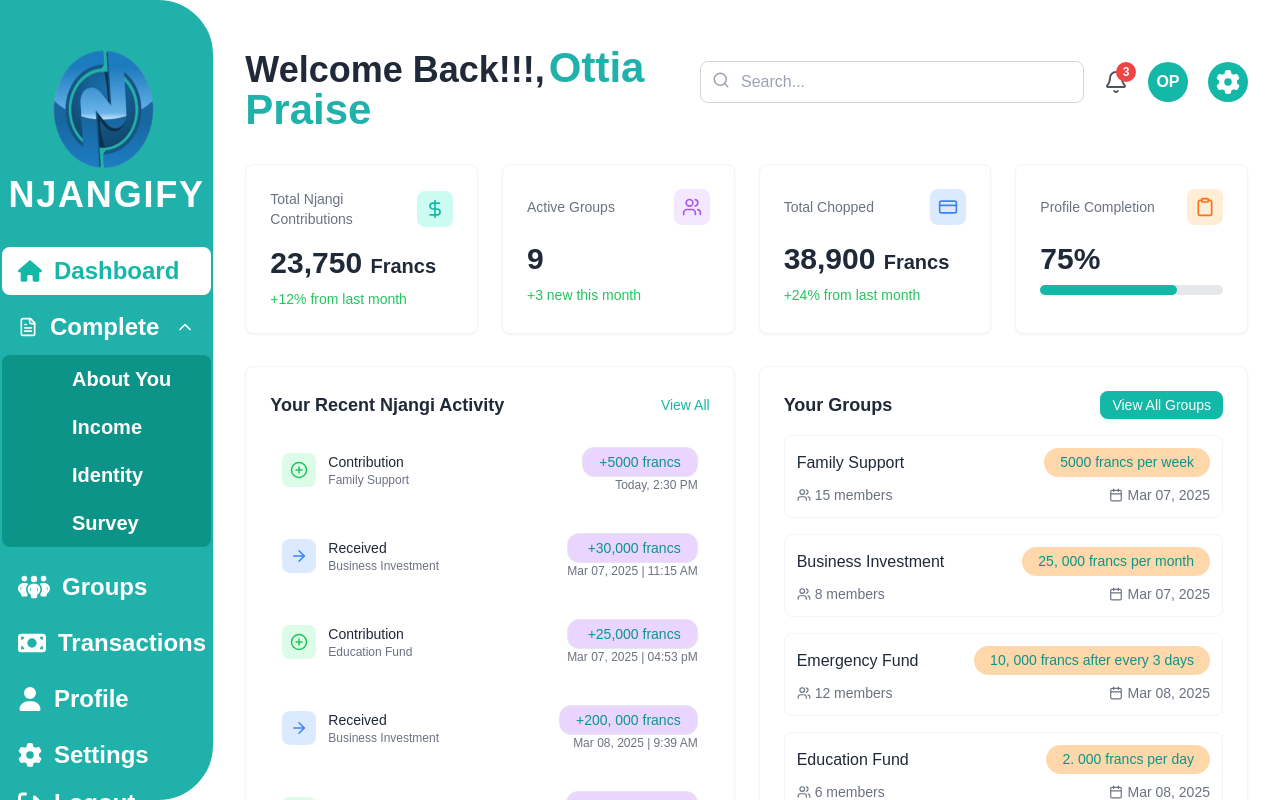
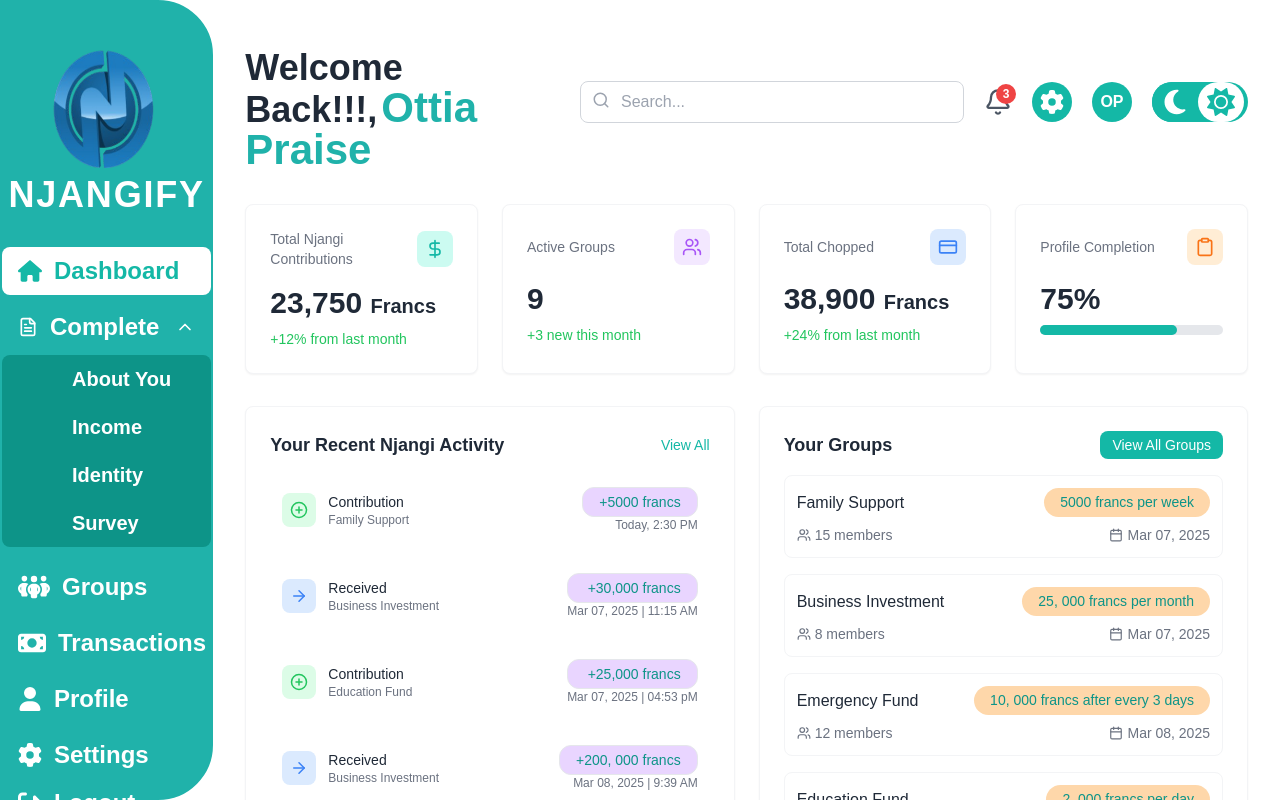
Before and after one commit to Iampraiseottia/Njangi, a Next.js app: page /dashboard in a window 1280 px wide. Shown: the top 800 px of the page. Built offline with nearby package versions, Linux system fonts and the light colour scheme.

Commit message:
Dark and Light Mode Toggle Implemented and stored

```diff
--- a/app/dashboardMain/page.jsx
+++ b/app/dashboardMain/page.jsx
@@ -1,11 +1,11 @@
 
-import React, { useState } from 'react';
+import React, { useState, useEffect } from 'react';
 
 import globalStyle from '../globals.css';
 
 import { FontAwesomeIcon } from '@fortawesome/react-fontawesome';
 
-import { faGear } from '@fortawesome/free-solid-svg-icons';
+import { faGear, faSun, faMoon } from '@fortawesome/free-solid-svg-icons';
 
 
 import {
@@ -24,6 +24,23 @@ import {
 
 
 const DashboardMain = ({ setActiveComponent }) => {
+
+
+  const [isDarkMode, setIsDarkMode] = useState(() => {
+    if (typeof window !== "undefined") {
+      const savedMode = localStorage.getItem('darkMode');
+      return savedMode === 'true';
+    }
+    return false;
+  });
+
+  useEffect(() => {
+    document.body.classList.toggle('dark', isDarkMode);
+
+    localStorage.setItem('darkMode', isDarkMode);
+  }, [isDarkMode]);
+
+
   return (
 
     <div className="p-8">
@@ -40,27 +57,47 @@ const DashboardMain = ({ setActiveComponent }) => {
           <input
             type="text"
             placeholder="Search..."
-              className="px-4 py-2 pl-10 w-96 rounded-lg border border-gray-300 duration-200 ease-in-out focus:outline-none focus:ring-2 focus:ring-teal-500"
+            className={`px-4 py-2 pl-10 w-96 rounded-lg border border-gray-300 duration-200 ease-in-out focus:outline-none focus:ring-2 focus:ring-teal-500 ${isDarkMode ? 'bg-gray-800 text-black' : 'bg-white text-gray-800'}`}
           />
           <Search className="absolute left-3 top-2.5 text-gray-400" size={18} />
         </div>
 
           {/* Notification  */}
-          <div className="relative cursor-pointer"
+          <div className="relative cursor-pointer ease-in-out duration-100" title='Notifications'
           // onClick={() => setActiveComponent('notifications')}
           >
-            <Bell className="text-gray-600 cursor-pointer" />
-            <span className="absolute -top-2 -right-2 bg-red-500 text-white text-xs rounded-full h-5 w-5 flex items-center justify-center font-extrabold">3</span>
+            <Bell className="text-gray-600 cursor-pointer" size={28} />
+            <span className="absolute -top-1 -right-1 bg-red-500 text-white text-xs rounded-full h-5 w-5 flex items-center justify-center font-extrabold">3</span>
           </div>
 
+
+          {/* User Settings  */}
+          <div onClick={() => setActiveComponent('transactions')} className="w-10 h-10 rounded-full bg-teal-500 flex items-center justify-center text-white font-bold cursor-pointer ease-in-out duration-100" title='Settings'>
+            <FontAwesomeIcon icon={faGear} className='h-6 w-6' />
+          </div>
+
+
           {/* User Avatar  */}
-          <div onClick={() => setActiveComponent('profile')} className="w-10 h-10 rounded-full bg-teal-500 flex items-center justify-center text-white font-bold cursor-pointer">
+          <div onClick={() => setActiveComponent('profile')} className="w-10 h-10 rounded-full bg-teal-500 flex items-center justify-center text-white font-bold cursor-pointer ease-in-out duration-100" title='Profile'>
             OP
           </div>
 
-          {/* User Settings  */}
-          <div onClick={() => setActiveComponent('transactions')} className="w-10 h-10 rounded-full bg-teal-500 flex items-center justify-center text-white font-bold cursor-pointer">
-            <FontAwesomeIcon icon={faGear} className='h-6 w-6' />
+
+          {/* Light and Dark Mode  */}
+          <div
+            onClick={() => setIsDarkMode(prevMode => !prevMode)} title='Modes'
+            className={`w-24 h-10 rounded-full bg-teal-500 justify-between flex items-center ${isDarkMode ? 'bg-white' : 'bg-lightseagreen'} transition-colors duration-300 cursor-pointer`}
+          >
+            <div
+              className={`w-[49%] h-full flex items-center justify-center rounded-full transition-transform duration-300 ${isDarkMode ? 'translate-x-full bg-white' : 'bg-teal-500'}`}
+            >
+              <FontAwesomeIcon icon={faMoon} className={`w-7 h-7 ${isDarkMode ? 'text-lightseagreen' : 'text-white'}`} />
+            </div>
+            <div
+              className={`w-[49%] mr-1 h-full flex items-center justify-center rounded-full transition-transform duration-300 ${isDarkMode ? 'bg-teal-500' : 'bg-white'}`}
+            >
+              <FontAwesomeIcon icon={faSun} className={`w-7 h-7 ${isDarkMode ? 'text-white' : 'text-teal-500'}`} />
+            </div>
           </div>
 
         </div>
@@ -141,7 +178,7 @@ const DashboardMain = ({ setActiveComponent }) => {
               { type: 'Contribution', group: 'Education Fund', amount: '+50, 000 francs', date: 'Mar 08, 2025 | 01:29 PM', status: 'pending' }
 
             ].map((activity, index) => (
-              <div key={index} className="flex items-center justify-between p-3 hover:bg-gray-50 rounded-lg transition-all">
+              <div key={index} className="recent-activity-item flex items-center justify-between p-3 hover:bg-gray-50 rounded-lg transition-all">
                 <div className="flex items-center">
                   <div className={`p-2 rounded-lg ${
                     activity.type === 'Contribution' ? 'bg-green-100 text-green-500' :
@@ -182,7 +219,7 @@ const DashboardMain = ({ setActiveComponent }) => {
               { name: 'Emergency Fund', members: 12, nextCollection: 'Mar 08, 2025', amount: '10, 000 francs after every 3 days' },
               { name: 'Education Fund', members: 6, nextCollection: 'Mar 08, 2025', amount: '2. 000 francs per day' }
             ].map((group, index) => (
-              <div key={index} className="p-3 hover:bg-gray-50 rounded-lg transition-all border border-gray-100 ">
+              <div key={index} className="recent-activity-item p-3 hover:bg-gray-50 rounded-lg transition-all border border-gray-100 ">
                 <div className="flex justify-between items-center">
                   <h3 className="font-medium text-gray-800">{group.name}</h3>
                   <span className="text-[14px] bg-orange-200 text-teal-600 px-4 py-1 rounded-full">{group.amount}</span>
--- a/app/globals.css
+++ b/app/globals.css
@@ -15,10 +15,85 @@
 }
 
 body {
-  color: var(--foreground);
-  background: var(--background);
+
   font-family: Arial, Helvetica, sans-serif;
+
+  background-color: white;
+  color: black;
+  transition: background-color 0.3s, color 0.3s;
 }
+
+/* Dark Mode Styles */
+body.dark {
+  background-color: black;
+  color: white;
+}
+
+.dark .bg-white {
+  background-color: #1f1f1f;
+}
+
+.dark .border-gray-100 {
+  border-color: white;
+}
+
+.dark .text-gray-500 {
+  color: white;
+}
+
+.dark .text-gray-800 {
+  color: white;
+}
+
+.dark .bg-teal-500 {
+  background-color: lightseagreen;
+}
+
+
+.dark .text-teal-500 {
+  color: #80cbc4;
+}
+
+.dark .bg-purple-100 {
+  background-color: #4a148c;
+}
+
+.dark .text-purple-500 {
+  color: #e1bee7;
+}
+
+.dark .bg-orange-100 {
+  background-color: #ff5722;
+}
+
+.dark .text-orange-500 {
+  color: #ffccbc;
+}
+
+
+.dark .bg-gray-50 {
+  background-color: #424242;
+}
+
+.dark .text-gray-900 {
+  color: white;
+}
+
+.dark .bg-gray-50:hover{
+  cursor: pointer !important;
+}
+
+
+.dark .recent-activity-item:hover {
+  background-color: transparent;
+  cursor: default;
+}
+
+
+
+
+
+
 
 .wrapper{
   box-shadow: 0 0 25px #0ef;
```
Lines whose indentation alone changed are shown as unchanged.
